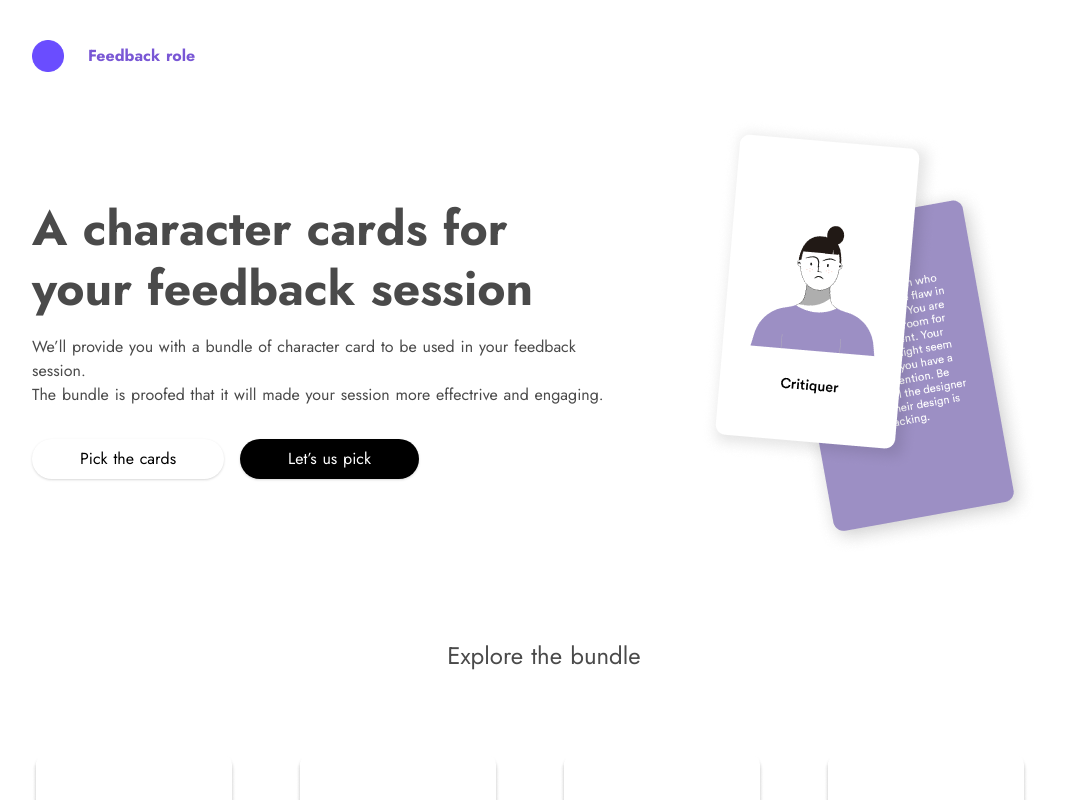
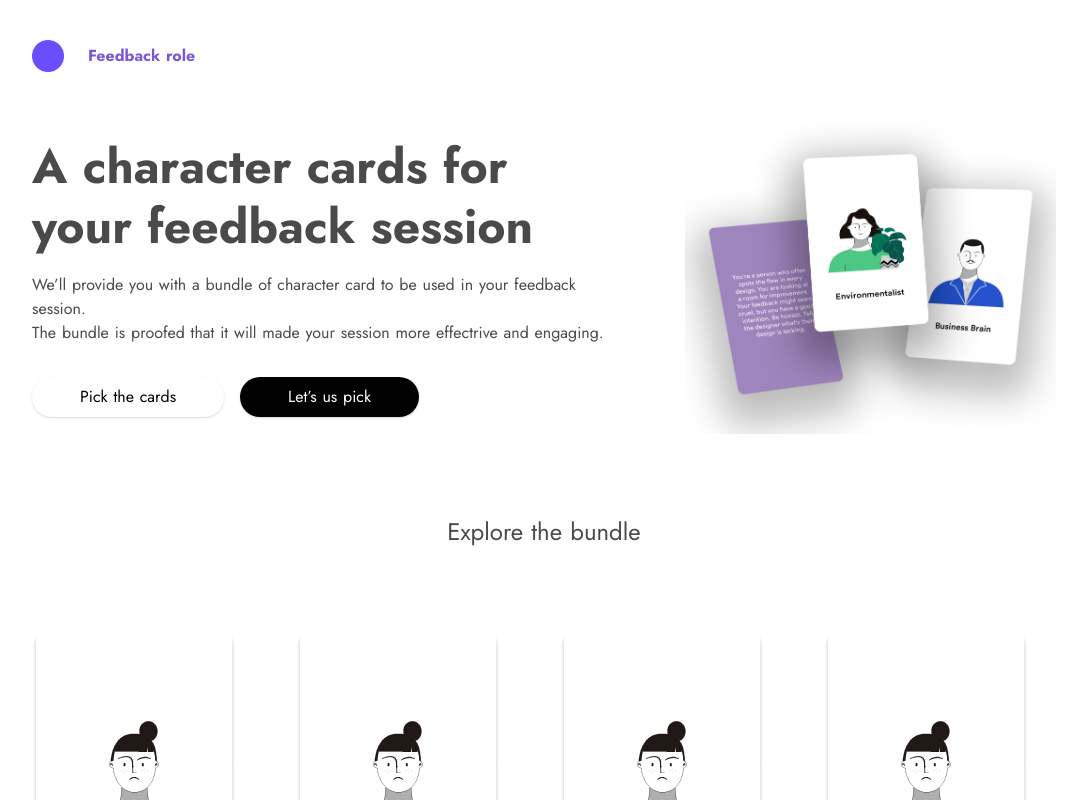
Before and after one commit to taychin5/feedBackRole, a Nuxt app: page / in a window 1280 px wide. Shown: the top 800 px of the page, without its empty margins (96-1183 px from the left). Built offline with nearby package versions, Linux system fonts and the light colour scheme.

Commit message:
homepage pic test

```diff
--- a/pages/index.vue
+++ b/pages/index.vue
@@ -22,7 +22,7 @@
           </div>
         </div>
         <div class=" col-span-5 md:col-span-2 ">
-          <img class=" mx-auto" src="/testPic.png" alt="" />
+          <img class=" mx-auto" src="/landing.png" alt="" />
         </div>
 
 
```
Also changed, not shown: static/Landing.png (added).
